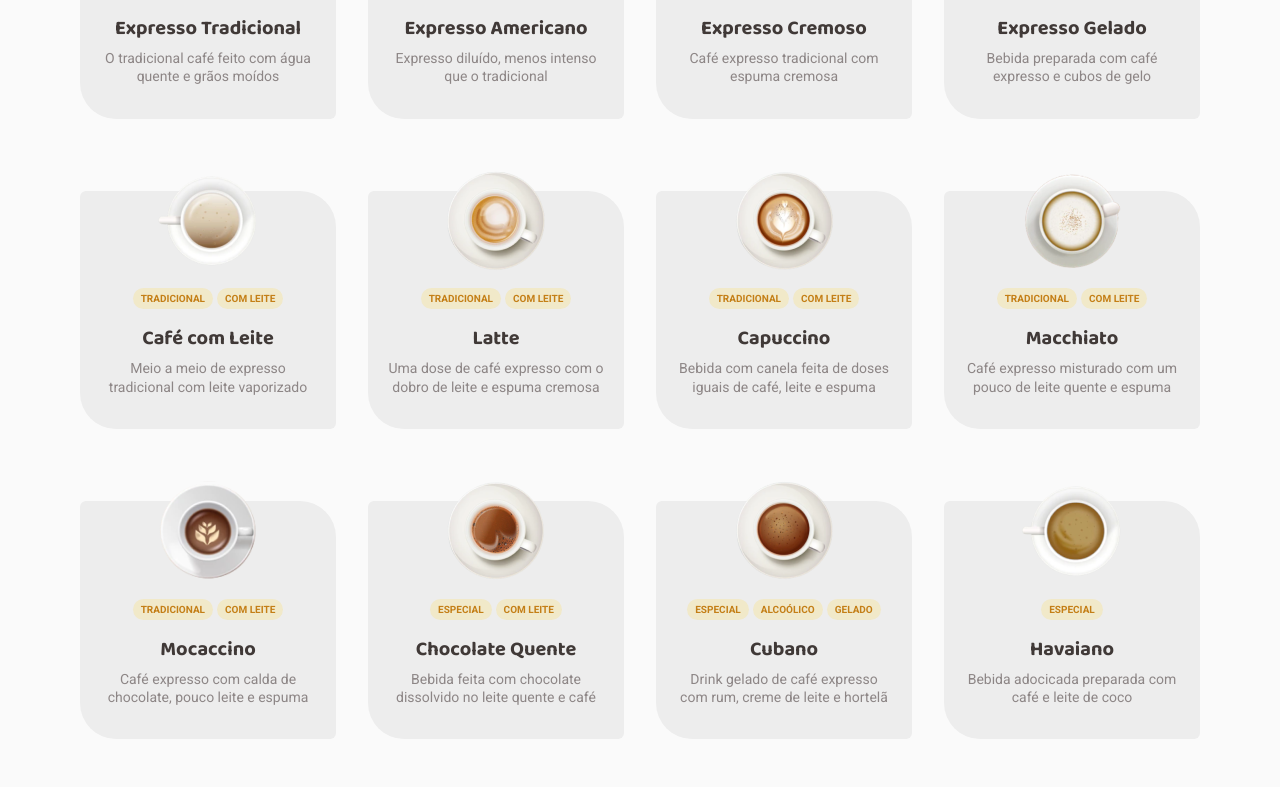
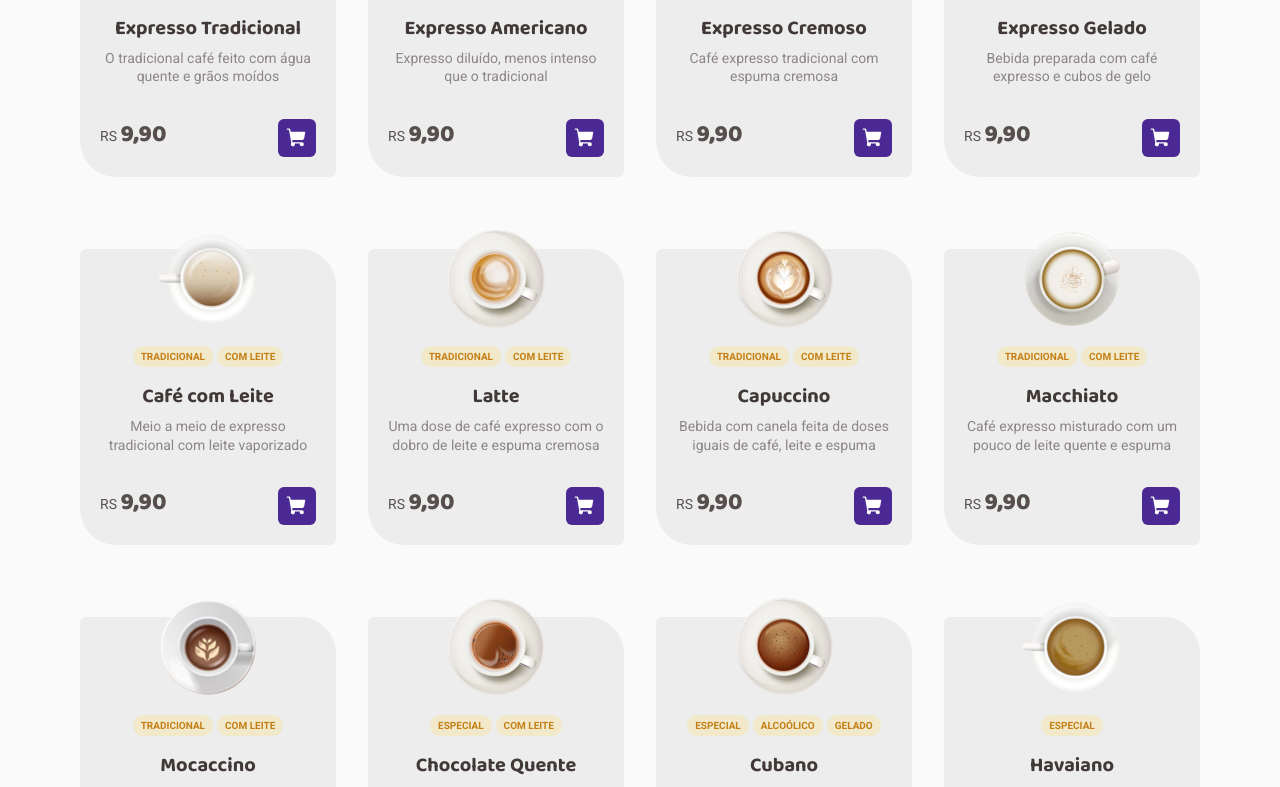
Before and after one commit to HenriqueMarcelo/coffee-delivery, a React (Vite) app: page / in a window 1280 px wide. Shown: the part 905-1692 px from the top of the page. Built offline with nearby package versions, Linux system fonts and the light colour scheme.

Commit message:
Coffe Price

```diff
--- a/src/components/CoffeeCard/index.tsx
+++ b/src/components/CoffeeCard/index.tsx
@@ -1,7 +1,11 @@
+import { ShoppingCart } from 'phosphor-react'
 import { coffees } from '../../coffees'
 import {
+  Button,
   CoffeeContainer,
   Description,
+  Price,
+  PriceLine,
   Tag,
   TagContainer,
   Title,
@@ -22,6 +26,16 @@ export function CoffeeCard({ coffee }: CoffeeProps) {
       </TagContainer>
       <Title>{coffee.name}</Title>
       <Description>{coffee.description}</Description>
+      <PriceLine>
+        <Price>
+          RS <span>9,90</span>
+        </Price>
+        <div>
+          <Button>
+            <ShoppingCart size={22} weight="fill" />
+          </Button>
+        </div>
+      </PriceLine>
     </CoffeeContainer>
   )
 }
--- a/src/components/CoffeeCard/styles.ts
+++ b/src/components/CoffeeCard/styles.ts
@@ -61,3 +61,46 @@ export const Description = styled.p`
 
   padding-bottom: 2.062rem;
 `
+
+export const PriceLine = styled.div`
+  display: flex;
+  justify-content: space-between;
+  margin-bottom: 1.25rem;
+`
+
+export const Price = styled.div`
+  color: ${({ theme }) => theme['gray-700']};
+  font-family: 'Roboto';
+  font-style: normal;
+  font-weight: 400;
+  font-size: 14px;
+  line-height: 130%;
+
+  white-space: nowrap;
+
+  span {
+    font-family: 'Baloo 2';
+    font-style: normal;
+    font-weight: 800;
+    font-size: 24px;
+    line-height: 130%;
+  }
+`
+
+export const Button = styled.button`
+  border: none;
+  background-color: ${({ theme }) => theme['purple-700']};
+  color: ${({ theme }) => theme.white};
+  border-radius: 6px;
+
+  padding: 0.5rem;
+  line-height: 0;
+  position: relative;
+
+  transition: all 0.1s;
+  cursor: pointer;
+
+  &:hover {
+    background-color: ${({ theme }) => theme['purple-500']};
+  }
+`
```
